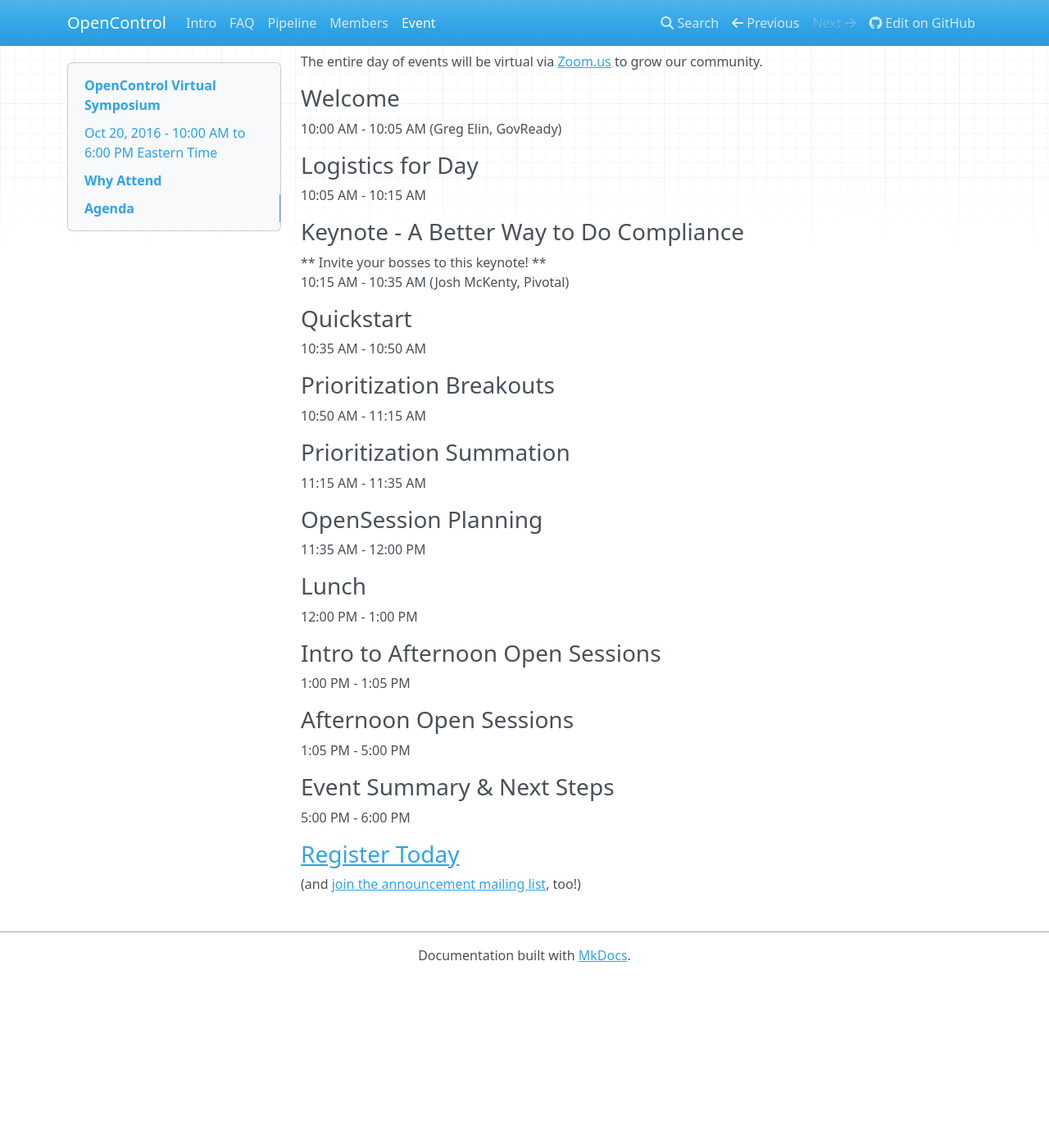
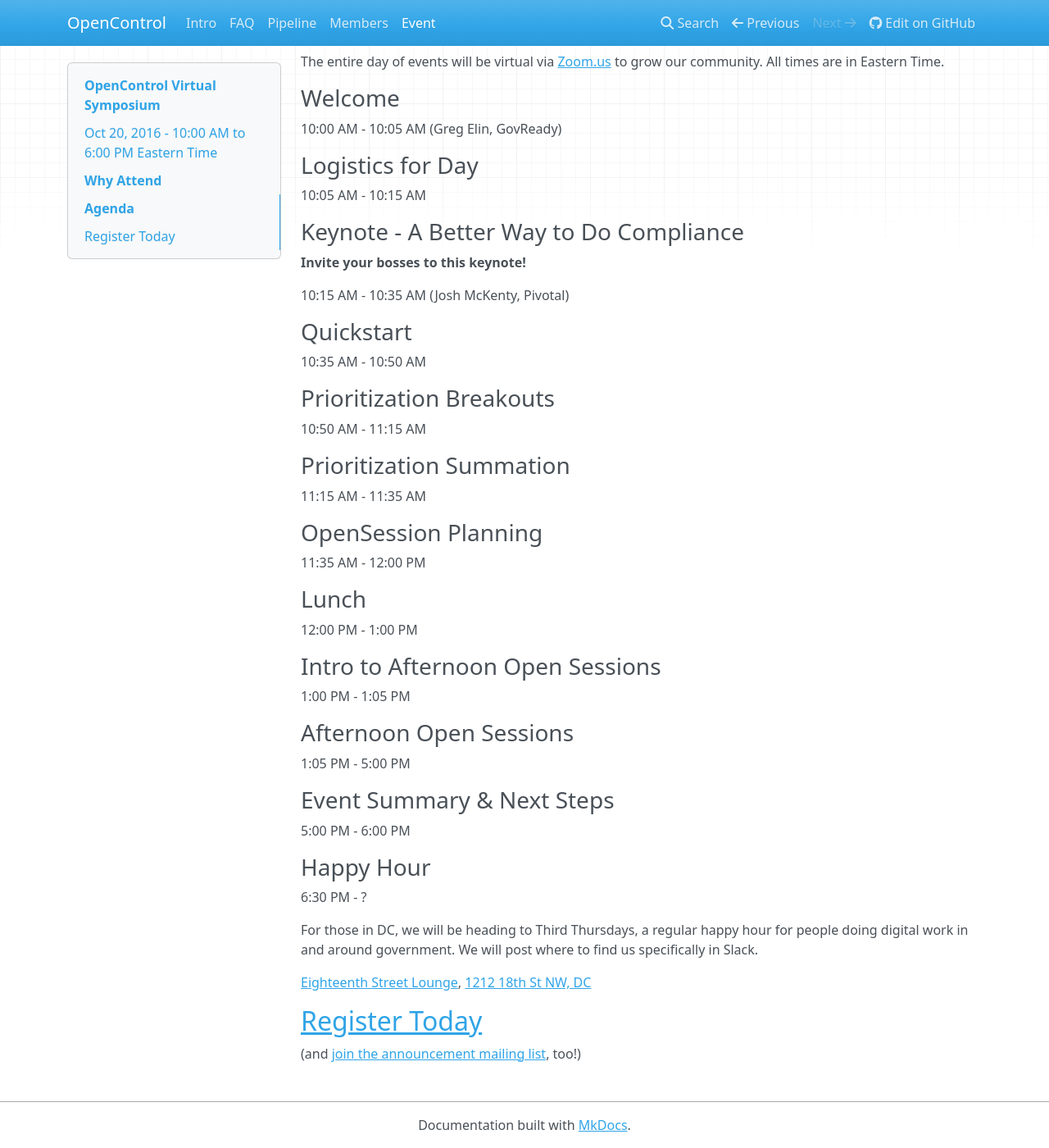
Before and after one commit to opencontrol/website, an MkDocs documentation site: the page built from docs/event2016.md, in a window 1280 px wide and 1400 px high, scrolled down 1066 px. Shown: the whole window at 82% size. Built offline with MkDocs 1.6.1, drawn with Linux system fonts in a browser that asks for light colours; nearby versions of some CDN libraries; old or Windows-style settings are respelled for this version of MkDocs; before the commit the page ends 2259 px from its top, so only the background shows below that.

Commit message:
add information about Third Thursday

```diff
--- a/docs/event2016.md
+++ b/docs/event2016.md
@@ -24,8 +24,7 @@ ___
 # Agenda
 ___
 
-The entire day of events will be virtual via [Zoom.us](https://zoom.us/meeting/register/395a70acf379371a66858a512be5123a) to grow our community.
-
+The entire day of events will be virtual via [Zoom.us](https://zoom.us/meeting/register/395a70acf379371a66858a512be5123a) to grow our community. All times are in Eastern Time.
 
 ### Welcome
 10:00 AM - 10:05 AM (Greg Elin, GovReady)
@@ -33,35 +32,28 @@ The entire day of events will be virtual via [Zoom.us](https://zoom.us/meeting/r
 ### Logistics for Day
 10:05 AM - 10:15 AM
 
+### Keynote - A Better Way to Do Compliance
+**Invite your bosses to this keynote!**
 
-### Keynote - A Better Way to Do Compliance
-** Invite your bosses to this keynote! **<br />
 10:15 AM - 10:35 AM (Josh McKenty, Pivotal)
-
 
 ### Quickstart
 10:35 AM - 10:50 AM
 
-
 ### Prioritization Breakouts
 10:50 AM - 11:15 AM
-
 
 ### Prioritization Summation
 11:15 AM - 11:35 AM
 
-
 ### OpenSession Planning
 11:35 AM - 12:00 PM
-
 
 ### Lunch
 12:00 PM - 1:00 PM
 
-
 ### Intro to Afternoon Open Sessions
 1:00 PM - 1:05 PM
-
 
 ### Afternoon Open Sessions
 1:05 PM - 5:00 PM
@@ -69,6 +61,13 @@ The entire day of events will be virtual via [Zoom.us](https://zoom.us/meeting/r
 ### Event Summary & Next Steps
 5:00 PM - 6:00 PM
 
-### [Register Today](https://zoom.us/meeting/register/395a70acf379371a66858a512be5123a)
+### Happy Hour
+6:30 PM - ?
+
+For those in DC, we will be heading to Third Thursdays, a regular happy hour for people doing digital work in and around government. We will post where to find us specifically in Slack.
+
+[Eighteenth Street Lounge](http://www.eighteenthstreetlounge.com/), [1212 18th St NW, DC](https://www.google.com/maps/place/Eighteenth+Street+Lounge/@38.9062117,-77.0419716,15z/data=!4m5!3m4!1s0x0:0xe2eeebf181e49255!8m2!3d38.9062117!4d-77.0419716)
+
+## [Register Today](https://zoom.us/meeting/register/395a70acf379371a66858a512be5123a)
 
 (and [join the announcement mailing list](http://eepurl.com/cg0ZE1), too!)
```
Also changed, not shown: docs/index.md (+2 -2 lines).
